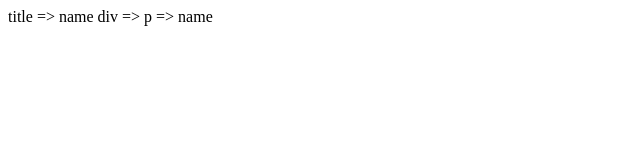
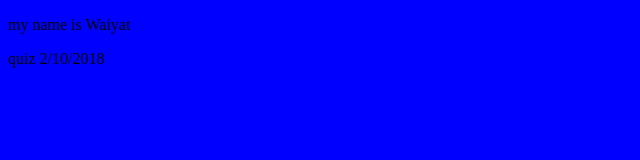
Before and after one commit to TrueFisherKing/inClassQuiz-2-10-2018, a plain HTML site: page index.html in a window 1280 px wide. Shown: the whole page, without its empty margins (0-640 px from the left). Drawn offline with Linux system fonts and the light colour scheme.

Commit message:
waiyat commit

```diff
--- a/index.html
+++ b/index.html
@@ -1,3 +1,14 @@
-<div>title => name
+<!DOCTYPE html>
+<html>
+	<head>
+		<title>Waiyat Going to Ace this quiz</title>
+		<link href="waiyat.css" type:"text/css" rel="stylesheet"/>
+	</head>
 
-div => p => name</div>
+	<body>
+		<div class="Center">
+		<p> my name is Waiyat</p>
+		<p>quiz 2/10/2018 </p>
+		</div>
+	</body>
+</html>
--- /dev/null
+++ b/waiyat.css
@@ -0,0 +1,7 @@
+html{
+margin:0;
+background:blue;}
+center{
+text-align:center;
+
+}
```
